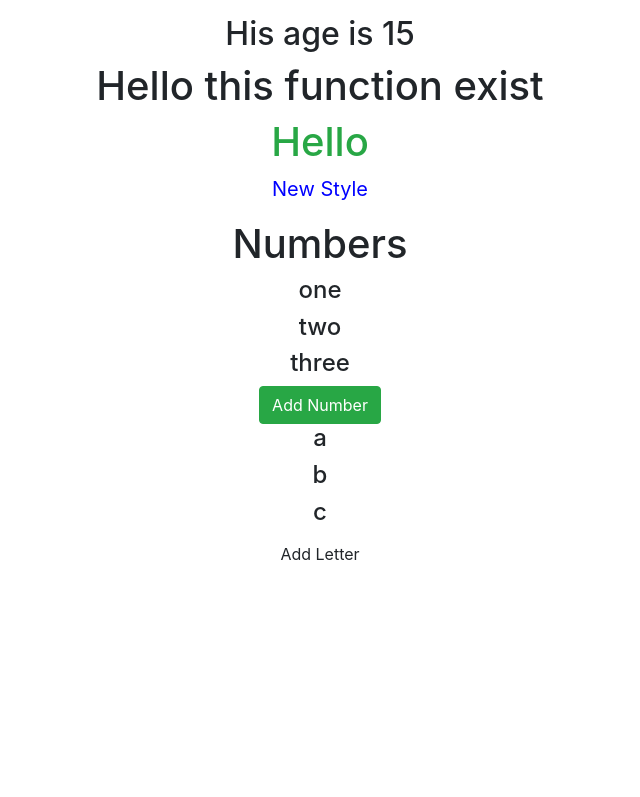
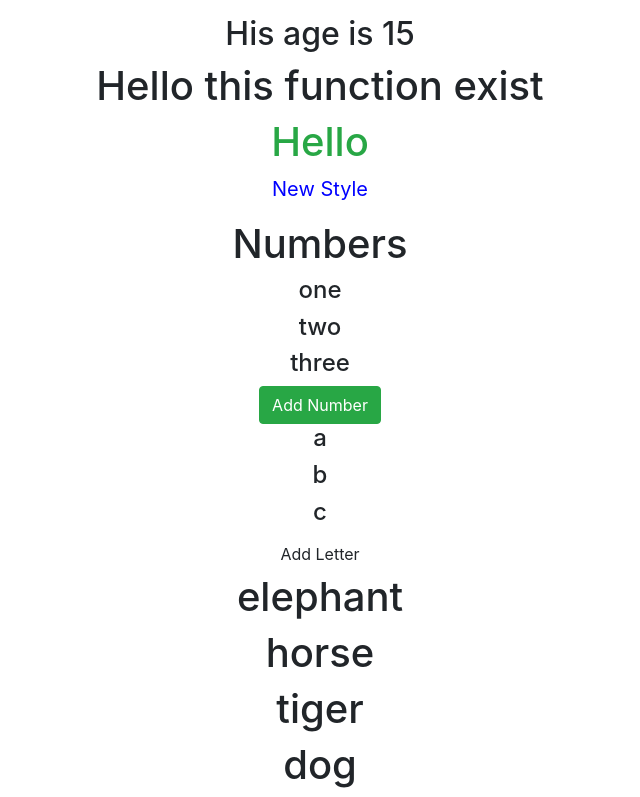
Before and after one commit to shahed-swe/react-test, a React (Create React App) app: page / in a window 1280 px wide. Shown: the part 717-1514 px from the top of the page, without its empty margins (320-960 px from the left). Before the commit the page ends 1290 px from the top, so only its background shows below. Built offline with nearby package versions, Linux system fonts and the light colour scheme.

Commit message:
new commit

```diff
--- a/src/App.js
+++ b/src/App.js
@@ -6,8 +6,8 @@ import 'bootstrap/dist/css/bootstrap.css';
 import 'bootstrap/dist/js/bootstrap.js';
 import {Footer, ShowMessage} from './components/footer';
 import styled from 'styled-components';
-import Numbers from './components/numbers'
-
+import Numbers from './components/numbers';
+import Inner from './components/inner';
 // here are all of those function that we need here
 
 function createAlert(){
@@ -31,6 +31,7 @@ function App() {
         <Paragraph>New Style</Paragraph>
       </form>
       <Numbers/>
+      <Inner/>
     </div>
   );
 }
--- /dev/null
+++ b/src/components/inner.js
@@ -0,0 +1,21 @@
+import React from 'react';
+
+
+
+const new_animal = ['elephant','horse','tiger','dog']
+
+function Inner(){
+    return(
+        <React.Fragment>
+            {new_animal.map(animal => {
+                return (
+                    <div key={animal}>
+                        <h1>{animal}</h1>
+                    </div>
+                );
+            })}
+        </React.Fragment>
+    );
+}
+
+export default Inner;
```
